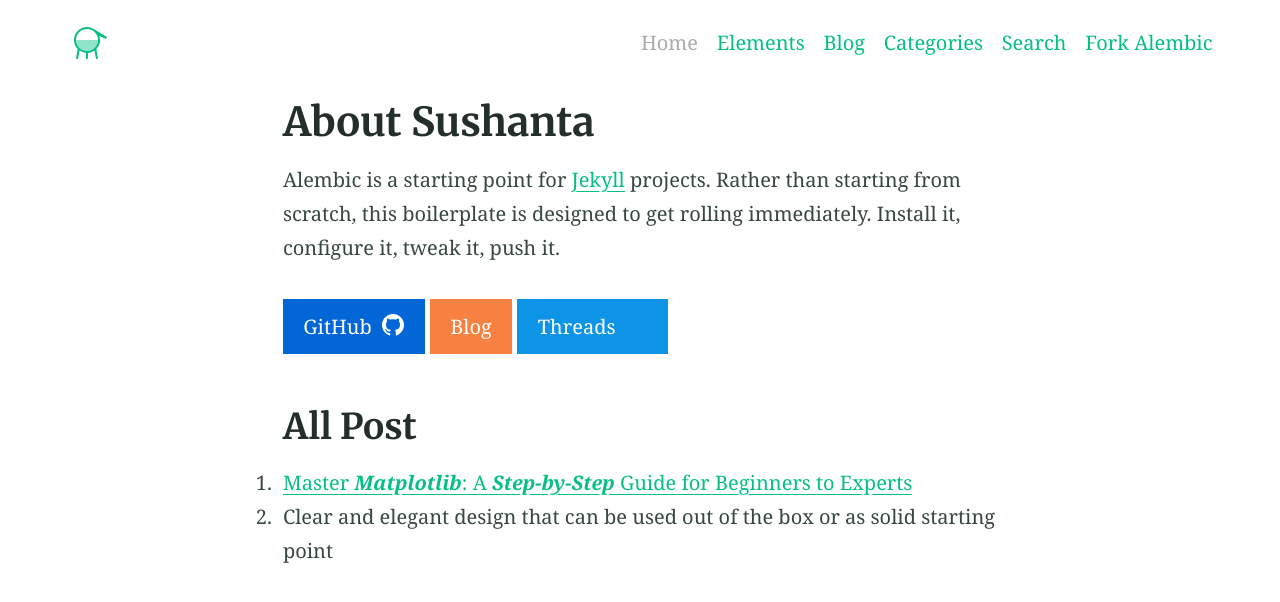
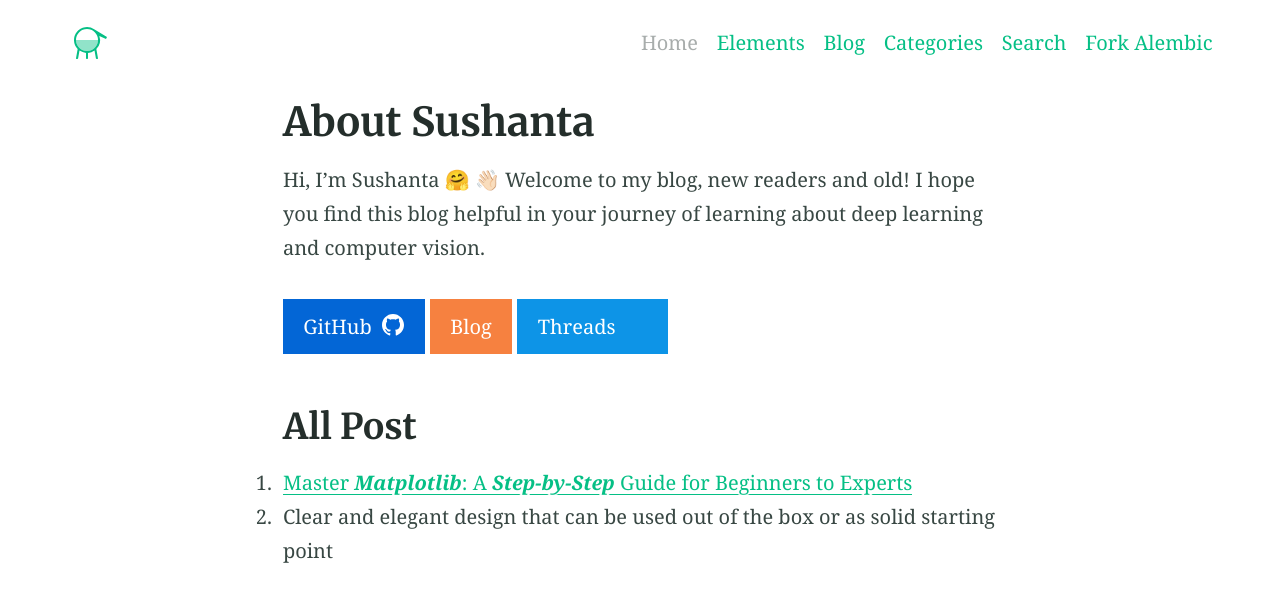
Before and after one commit to hi-sushanta/hi-sushanta.github.io, a Jekyll site: the page built from index.md, in a window 1280 px wide. Shown: the top 602 px of the page. Built offline with Jekyll 4.4.1, drawn with Linux system fonts in a browser that asks for light colours.

Commit message:
Add my about

```diff
--- a/index.md
+++ b/index.md
@@ -1,9 +1,11 @@
 ---
 title: About Sushanta
-excerpt: "Sushanta is a starting point for [Sushanta](https://hi-sushanta.github.io) projects. Rather than starting from scratch, this boilerplate is designed to get the ball rolling immediately. Install it, configure it, tweak it, push it."
+excerpt: "Hi, I’m Sushanta 🤗 👋🏻
+Welcome to my blog, new readers and old! I hope you find this blog helpful in your journey of learning about deep learning and computer vision."
 ---
 
-Alembic is a starting point for [Jekyll](https://jekyllrb.com/) projects. Rather than starting from scratch, this boilerplate is designed to get rolling immediately. Install it, configure it, tweak it, push it.
+Hi, I’m Sushanta 🤗 👋🏻
+Welcome to my blog, new readers and old! I hope you find this blog helpful in your journey of learning about deep learning and computer vision.
 
 {% include button.html text="GitHub" icon="github" link="https://github.com/hi-sushanta" color="#0366d6" %} {% include button.html text="Blog" link="https://hiwhy.io/" color="#f68140" %} {% include button.html text="Threads" icon="threads" link="https://www.threads.net/@hi_chiai" color="#0d94e7" %}
 
```
